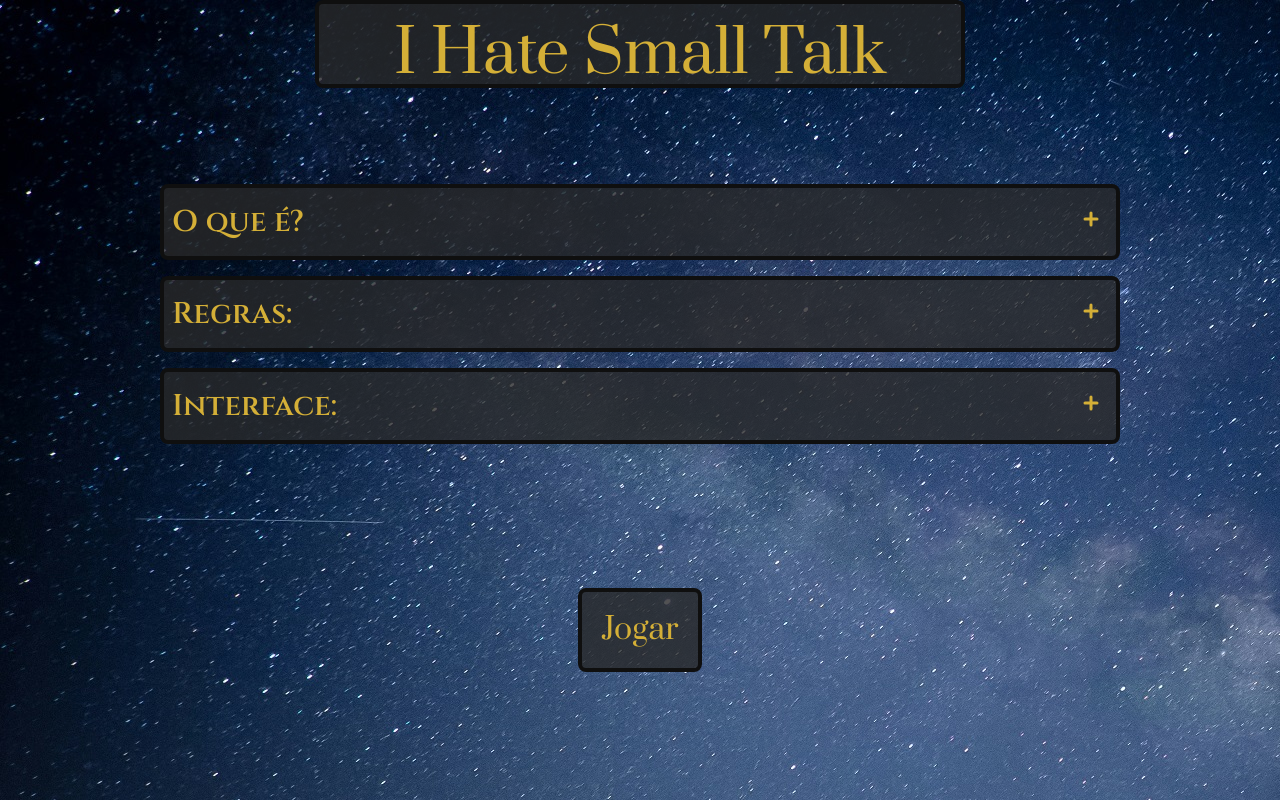
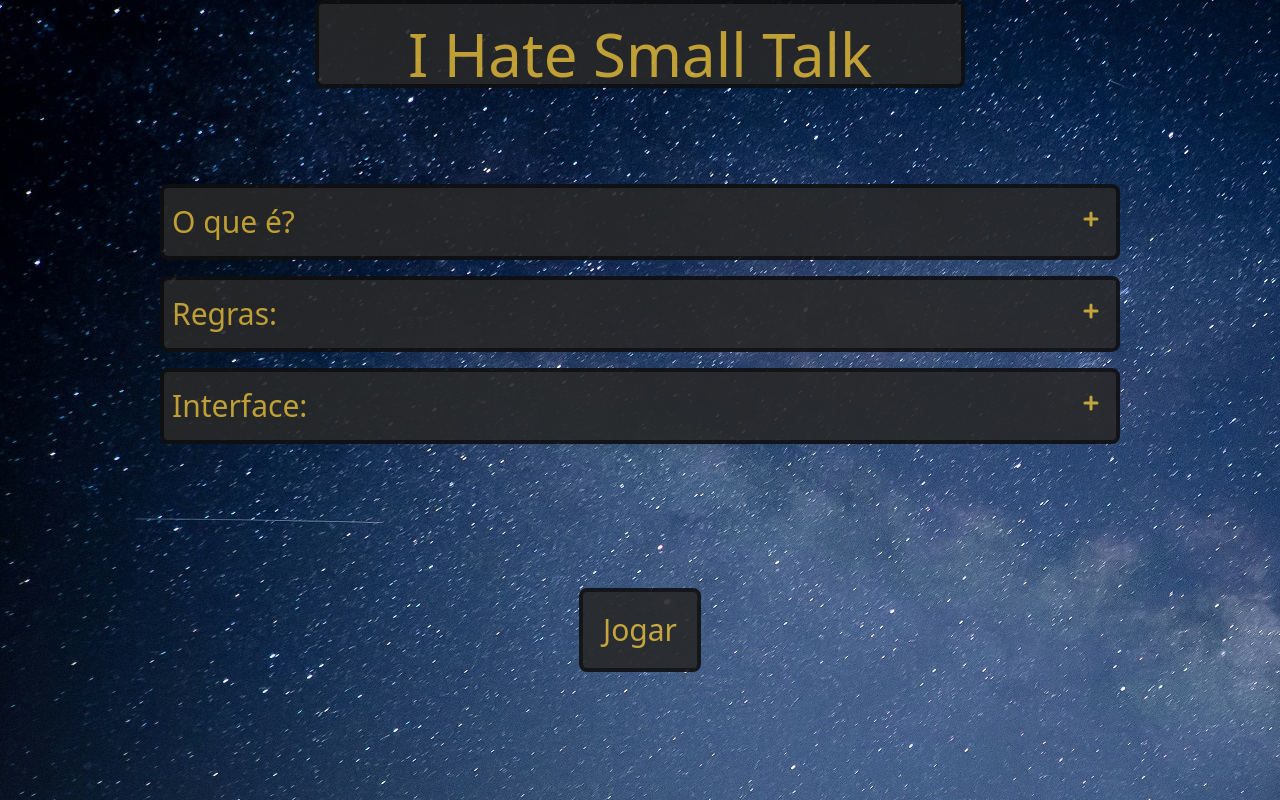
Before and after one commit to PedroMartini98/ihatesmalltalk, a Next.js app: page / in a window 1280 px wide. Built offline with nearby package versions, Linux system fonts and the light colour scheme.

Commit message:
remove fonts

```diff
--- a/src/app/globals.css
+++ b/src/app/globals.css
@@ -5,11 +5,11 @@
 ::-webkit-scrollbar {
   width: 0.5rem;
 
-  background-color: rgba(26, 26, 26, 100%);
+  background-color: rgb(26 26 26);
 }
 
 ::-webkit-scrollbar-track {
-  opacity: 0%;
+  opacity: 0;
 }
 
 ::-webkit-scrollbar-thumb {
@@ -17,8 +17,9 @@
 }
 
 .caixa {
-  border: 4px, solid, rgb(15, 15, 15);
-  background-color: rgba(40, 40, 40, 80%);
+  border: 4px, solid, rgb(15 15 15);
+  background-color: rgb(40 40 40);
+  opacity: 0.9;
   border-radius: 0.5rem;
 }
 
--- a/src/app/layout.tsx
+++ b/src/app/layout.tsx
@@ -1,25 +1,5 @@
 import type { Metadata } from "next";
-import { Cookie, Great_Vibes, Inter, Prata } from "next/font/google";
 import "./globals.css";
-
-const inter = Inter({ subsets: ["latin"] });
-
-const great_Vibes = Great_Vibes({
-  weight: "400",
-  subsets: ["latin"],
-  variable: "--font-gv",
-});
-
-const prata = Prata({
-  weight: "400",
-  subsets: ["latin"],
-  variable: "--font-prata",
-});
-const cookie = Cookie({
-  weight: "400",
-  subsets: ["latin"],
-  variable: "--font-cookie",
-});
 
 export const metadata: Metadata = {
   title: "I Hate Small Talk",
@@ -33,7 +13,7 @@ export default function RootLayout({
 }>) {
   return (
     <html lang="en">
-      <body className={prata.className}>{children}</body>
+      <body>{children}</body>
     </html>
   );
 }
--- a/src/app/page.tsx
+++ b/src/app/page.tsx
@@ -1,36 +1,18 @@
 "use client";
 import { Accordion } from "@/components/Accordion";
-import { Cinzel, Great_Vibes, Prata } from "next/font/google";
 import { useRouter } from "next/navigation";
 
-const prata = Prata({
-  subsets: ["latin"],
-  variable: "--font-prata",
-  weight: "400",
-});
-const cinzel = Cinzel({
-  subsets: ["latin"],
-  variable: "--font-cinzel",
-  weight: "600",
-});
-const great_Vibes = Great_Vibes({
-  subsets: ["latin"],
-  weight: "400",
-  variable: "--font-gv",
-});
 export default function Home() {
   const router = useRouter();
   return (
     <main className="backgroundiv1 bg-cover min-h-screen overflow-hidden">
       <div className="flex  flex-col items-center justify-between ">
         <div className="caixa mb-[6rem] w-[650px]">
-          <p
-            className={`text-metal-gold  px-5 text-center pt-5 overflow-hidden text-6xl hover:cursor-pointer`}
-          >
+          <p className="text-metal-gold  px-5 text-center pt-5 overflow-hidden text-6xl hover:cursor-pointer">
             I Hate Small Talk
           </p>
         </div>
-        <div className={` `}>
+        <div>
           <Accordion
             title={"O que é?"}
             description={`Um jogo feito para ter conversas profundas sem o tom de entrevista de emprego.
@@ -61,7 +43,7 @@ export default function Home() {
           onClick={() => {
             router.push("/play");
           }}
-          className={`text-metal-gold mt-32 p-5 text-3xl caixa`}
+          className="text-metal-gold mt-32 p-5 text-3xl caixa"
         >
           Jogar
         </button>
--- a/src/app/play/page.tsx
+++ b/src/app/play/page.tsx
@@ -2,7 +2,6 @@
 import { Form } from "@/components/Form";
 import { Modal } from "@/components/Modal";
 import { useGetQuestions } from "@/hooks/useGetQuestions";
-import { Great_Vibes, Prata, Cookie } from "next/font/google";
 import { useRouter } from "next/navigation";
 import { useState } from "react";
 import {
@@ -14,23 +13,6 @@ import {
 import { IoDice } from "react-icons/io5";
 import { ToastContainer } from "react-toastify";
 import "react-toastify/dist/ReactToastify.css";
-
-const great_Vibes = Great_Vibes({
-  weight: "400",
-  subsets: ["latin"],
-  variable: "--font-gv",
-});
-
-const prata = Prata({
-  weight: "400",
-  subsets: ["latin"],
-  variable: "--font-prata",
-});
-const cookie = Cookie({
-  weight: "400",
-  subsets: ["latin"],
-  variable: "--font-cookie",
-});
 
 interface dslType {
   Nome: string;
@@ -106,7 +88,7 @@ export default function Play() {
           onClick={() => {
             router.push("/");
           }}
-          className={` px-5 pt-5 text-center w-[650px] text-6xl caixa text-metal-gold hover:cursor-pointer`}
+          className=" px-5 pt-5 text-center w-[650px] text-6xl caixa text-metal-gold hover:cursor-pointer"
         >
           I Hate Small Talk
         </div>
@@ -119,7 +101,7 @@ export default function Play() {
           <div className="flex flex-col ">
             <div className="flex flex-row justify-between">
               <FaCaretLeft className="" onClick={changeQuestionLeft} />
-              <p className={` text-5xl text-center`}>{dsl.Pergunta}</p>
+              <p className=" text-5xl text-center">{dsl.Pergunta}</p>
               <FaCaretRight
                 className="hover:cursor-pointer"
                 onClick={changeQuestionRight}
@@ -133,14 +115,14 @@ export default function Play() {
             </div>
           </div>
           <div className="flex flex-row items-center justify-between">
-            <h1 className={`mb-3 `}>Respostas:</h1>
-            <p className={`  text-4xl text-right`}>
+            <h1 className="mb-3">Respostas:</h1>
+            <p className="  text-4xl text-right">
               {dsl.Nome ? `- ${dsl.Nome}` : "- Um amigo"}
             </p>
           </div>
           <div className="flex items-center flex-col">
             <div className="w-[95%] h-[45vh] border-4 rounded-md border-metal-gold p-2 overflow-auto">
-              <p className={`  text-4xl text-justify`}>
+              <p className=" text-4xl text-justify">
                 {[dsl.Resposta[answerNumber]]}
               </p>
             </div>
@@ -157,14 +139,14 @@ export default function Play() {
           </div>
           <div className="flex flex-row justify-between">
             <p
-              className={`  hover:cursor-pointer hover:underline flex justify-end p-3`}
+              className=" hover:cursor-pointer hover:underline flex justify-end p-3"
               onClick={changeFormState}
             >
               Clique aqui para deixar sua pergunta!
             </p>
             <p
               onClick={changeModalState}
-              className={` hover:cursor-pointer hover:underline flex justify-end p-3`}
+              className="hover:cursor-pointer hover:underline flex justify-end p-3"
             >
               Quer deixar sua resposta também?
             </p>
--- a/src/components/Accordion.tsx
+++ b/src/components/Accordion.tsx
@@ -1,22 +1,10 @@
 import { useState } from "react";
 import { HiMinusSm, HiPlusSm } from "react-icons/hi";
-import { Cinzel, Prata } from "next/font/google";
 
 interface AccordionProps {
   title: string;
   description: string;
 }
-
-const prata = Prata({
-  subsets: ["latin"],
-  variable: "--font-luxurious roman",
-  weight: "400",
-});
-const cinzel = Cinzel({
-  subsets: ["latin"],
-  weight: "600",
-  variable: "--font-great-vibes",
-});
 
 export function Accordion({ title, description }: AccordionProps) {
   const [isAccordionOpen, setIsAccordionOpen] = useState(false);
@@ -26,16 +14,14 @@ export function Accordion({ title, description }: AccordionProps) {
   return (
     <div className="text-metal-gold bg-opacity-90 caixa p-2 mb-4 w-[75vw]">
       <button onClick={changeAccordionState} className="py-2 flex ">
-        <span
-          className={`flex justify-between text-3xl ${cinzel.className} w-[73vw]`}
-        >
+        <span className="flex justify-between text-3xl ${cinzel.className} w-[73vw]">
           {title}
           {isAccordionOpen ? <HiMinusSm /> : <HiPlusSm />}
         </span>
       </button>
-      <div className={`mr-0 text-justify text-xl`}>
+      <div className="mr-0 text-justify text-xl">
         {isAccordionOpen && (
-          <div className={`${prata.className}`}>{description}</div>
+          <div className="${prata.className}">{description}</div>
         )}
       </div>
     </div>
--- a/src/components/Form.tsx
+++ b/src/components/Form.tsx
@@ -5,18 +5,6 @@ import { addDoc, collection, doc, getDoc, setDoc } from "firebase/firestore";
 import { dbq } from "@/firebase/firebase";
 import { toast } from "react-toastify";
 import { IoClose } from "react-icons/io5";
-
-const prata = Prata({
-  subsets: ["latin"],
-  weight: "400",
-  variable: "--font-prata",
-});
-
-const cinzel = Cinzel({
-  subsets: ["latin"],
-  weight: "600",
-  variable: "--font-cinzel",
-});
 
 export function Form({ changeFormState }: any) {
   const [inputs, SetInputs] = useState({
@@ -87,7 +75,7 @@ export function Form({ changeFormState }: any) {
         className=" h-[85vh] w-[77vw] overflow-y-auto overflow-x-hidden caixa text-metal-gold flex flex-col p-2 justify-betwee
         absolute top-[50%] left-[50%] translate-x-[-50%] translate-y-[-50%]"
       >
-        <div className={`${prata.className} text-xl flex font-bold flex-col `}>
+        <div className="${prata.className} text-xl flex font-bold flex-col ">
           <div className="flex flex-row justify-between">
             <p className="text-metal-gold my-2">
               Como gostaria de se indentificar?:
@@ -119,13 +107,13 @@ export function Form({ changeFormState }: any) {
           onChange={handleChangeTextarea}
           name="Resposta"
           value={inputs.Resposta}
-          className={` ${prata.className} text-opacity-100 text-xl text-justify resize-none h-[15vw] w-[75vw] p-3 mb-2 text-metal-gold
-           caixa `}
+          className=" ${prata.className} text-opacity-100 text-xl text-justify resize-none h-[15vw] w-[75vw] p-3 mb-2 text-metal-gold
+           caixa "
         />
         <div className="flex-col flex items-center ">
           <button
-            className={`text-metal-gold ${cinzel.className}  p-4 w-[75vw] text-xl
-          caixa`}
+            className="text-metal-gold ${cinzel.className}  p-4 w-[75vw] text-xl
+          caixa"
           >
             Enviar
           </button>
--- a/src/components/Modal.tsx
+++ b/src/components/Modal.tsx
@@ -1,20 +1,8 @@
-import { Cinzel, Prata } from "next/font/google";
 import { IoClose } from "react-icons/io5";
 import { arrayUnion, doc, updateDoc } from "firebase/firestore";
 import { dbq } from "@/firebase/firebase";
 import { ChangeEvent, useState } from "react";
 import { toast } from "react-toastify";
-const prata = Prata({
-  weight: "400",
-  subsets: ["latin"],
-  variable: "--font-prata",
-});
-
-const cinzel = Cinzel({
-  subsets: ["latin"],
-  weight: "600",
-  variable: "--font-cinzel",
-});
 
 export function Modal({ changeModalState, dsl }: any) {
   const handleSubmit = async () => {
@@ -42,8 +30,8 @@ export function Modal({ changeModalState, dsl }: any) {
         className="absolute top-0 left-0 h-[100vh] w-full backdrop-blur-sm"
       ></div>
       <div
-        className={` ${prata.className} absolute top-[50%] left-[50%] translate-y-[-50%] translate-x-[-50%]
-       h-[72vh] w-[77vw] caixa text-metal-gold flex flex-col p-2 justify-between text-xl`}
+        className=" ${prata.className} absolute top-[50%] left-[50%] translate-y-[-50%] translate-x-[-50%]
+       h-[72vh] w-[77vw] caixa text-metal-gold flex flex-col p-2 justify-between text-xl"
       >
         <div className="flex flex-row justify-between">
           <h1 className="my-2">Sua reposta:</h1>
@@ -61,7 +49,7 @@ export function Modal({ changeModalState, dsl }: any) {
         ></textarea>
         <button
           onClick={handleSubmit}
-          className={`${cinzel.className} caixa p-4 text-metal-gold mt-2`}
+          className="${cinzel.className} caixa p-4 text-metal-gold mt-2"
         >
           Enviar
         </button>
--- a/tailwind.config.ts
+++ b/tailwind.config.ts
@@ -20,12 +20,6 @@ const config: Config = {
 
         "metal-gold": "#D4AF37",
       },
-      fontFamily: {
-        cinzel: ["var(--font-cinzel)"],
-        great_Vibes: ["var(--font-gv)"],
-        cookie: ["var(--font-cookie)"],
-        prata: ["var(--font-prata)"],
-      },
     },
   },
   plugins: [],
```
